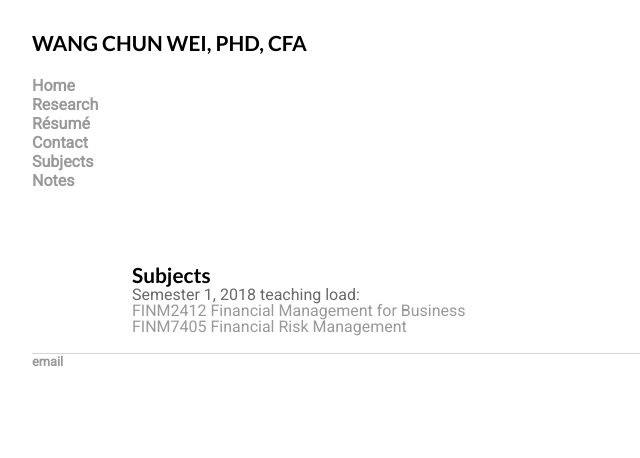
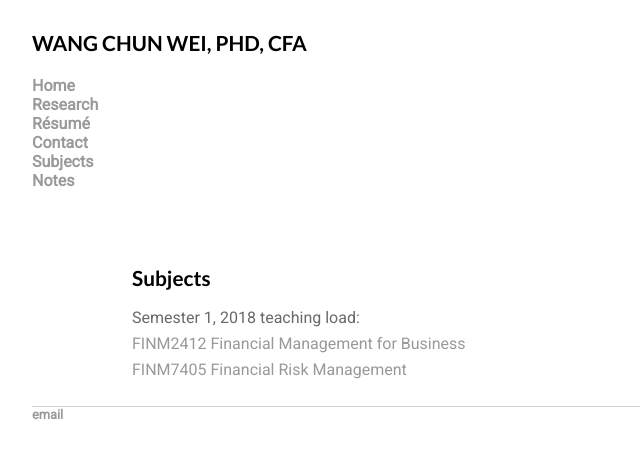
Before and after one commit to weiwangchun/weiwangchun.github.io, a Jekyll site: the page built from teaching/index.html, in a window 1280 px wide. Shown: the top 458 px of the page, without its empty margins (0-640 px from the left). Built offline with Jekyll 4.4.1, drawn with Linux system fonts in a browser that asks for light colours; some web fonts are replaced.

Commit message:
Update main.css

```diff
--- a/css/main.css
+++ b/css/main.css
@@ -33,7 +33,7 @@ a:hover {
 h1 {
     font-size: 1.3em;
     font-family:'Lato', sans-serif;
-    margin: 0px 100px 0px;
+    margin: 3px 100px 20px;
 }
 
 h1:hover {
@@ -56,7 +56,7 @@ p {
     font-family: 'Roboto', sans-serif;
     line-height: 1em;
     color: #696969;
-    margin: 0px 100px 0px;
+    margin: 0px 100px 10px;
 }
 
 footer {
```
